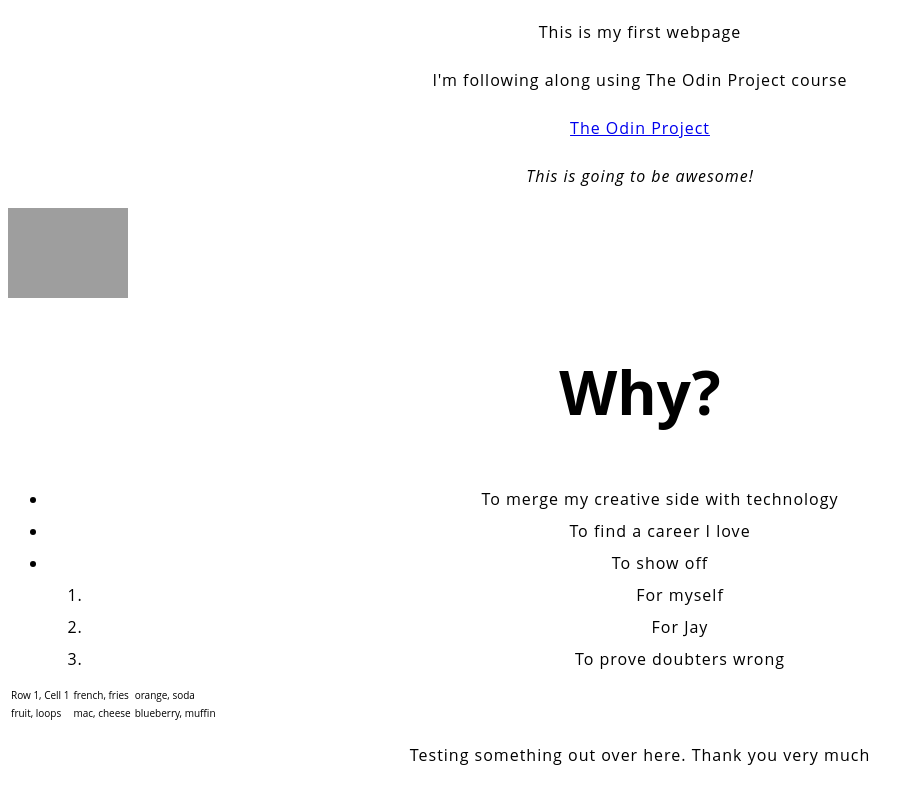
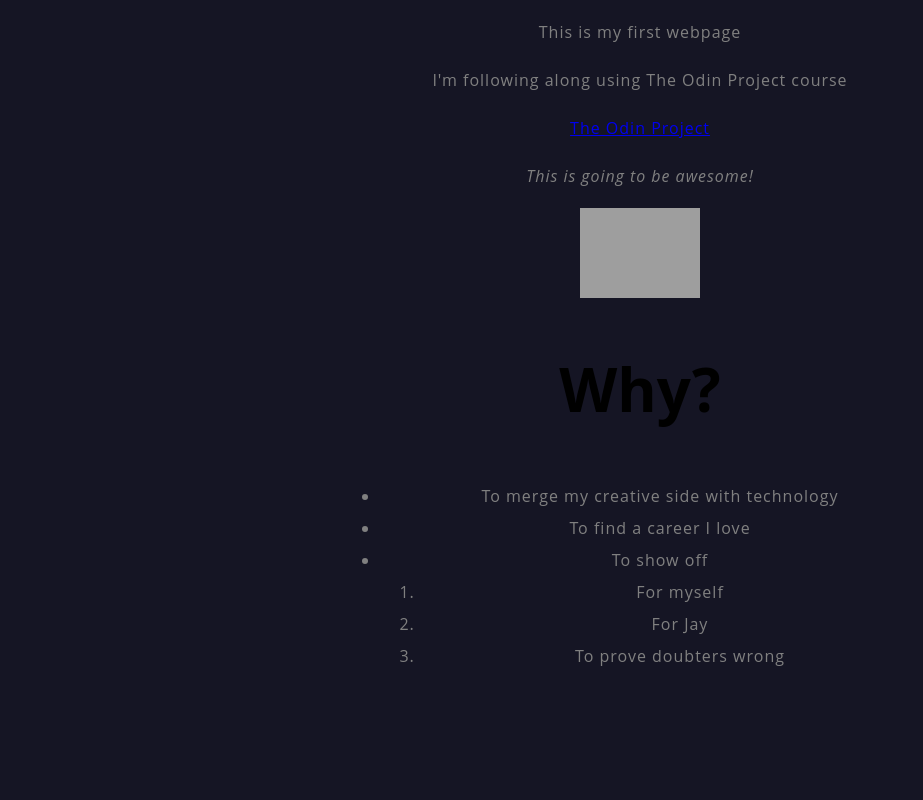
Before and after one commit to Vimira/html-test, a plain HTML site: page index.html in a window 1280 px wide. Shown: the whole page, without its empty margins (0-923 px from the left). Drawn offline with Linux system fonts and the light colour scheme; grey boxes are pictures that could not be loaded.

Commit message:
working with css changes - done with this project

```diff
--- a/index.html
+++ b/index.html
@@ -23,18 +23,5 @@
                     <li>To prove doubters wrong</li>
                 </ol>
         </ul>
-        <table>
-            <tr>
-                <td>Row 1, Cell 1</td>
-                <td>french, fries</td>
-                <td>orange, soda</td>
-            </tr>
-            <tr>
-                <td>fruit, loops</td>
-                <td>mac, cheese</td>
-                <td>blueberry, muffin</td>
-            </tr>
-        </table>
-        <p>Testing something out over here. Thank you very much</p>
     </body>
 </html>
--- a/styles/style.css
+++ b/styles/style.css
@@ -5,15 +5,32 @@ html {
 h1 {
   font-size: 60px;
   text-align: center;
+  margin: 0;
+  color: gray;
 }
 
 p, li {
   font-size: 16px;
   line-height: 2;
   letter-spacing: 1px;
-  text-align: center
+  text-align: center;
+  color: gray;
 }
 h2 {
   font-size: 60px;
   text-align: center;
 }
+html {
+  background-color: ##06060D;
+}
+body {
+  width: 600px;
+  margin: 0 auto;
+  background-color: rgb(21, 21, 36);
+  padding: 0 20px 20px 20px;
+  border: 20px;
+}
+img {
+  display: block;
+  margin: 0 auto;
+}
```
